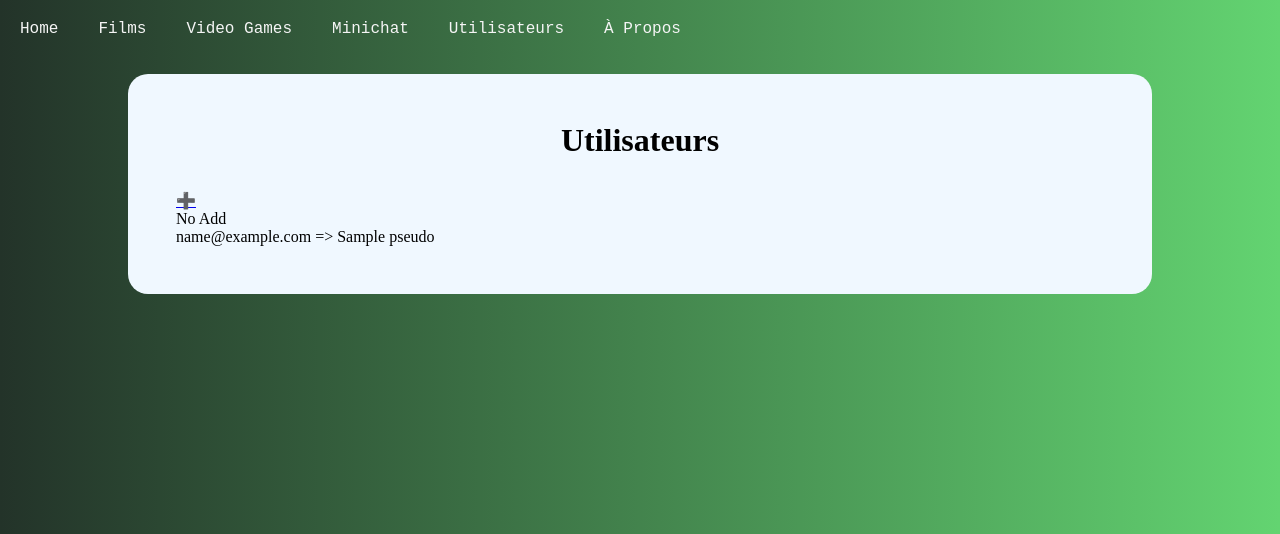
After one commit to bastienrc/sandbox-php, a PHP site: template src/templates/pages/users.php in a window 1280 px wide. The commit adds this page. Shown: the top 534 px of the page. Run offline with PHP 8.4, Linux system fonts and the light colour scheme; the template is opened without the code that fills it: most values are stand-ins (such as "Sample title", 1, 10 or a date in 2020).

Commit message:
📦 NEW: Ajout de la partie Utilisateurs

```diff
--- a/public/index.php
+++ b/public/index.php
@@ -7,4 +7,5 @@ if (isset($_GET["about"]))               { require dirname(__DIR__).'/src/contro
 if (isset($_GET["films"]))               { require dirname(__DIR__).'/src/controller/films.controller.php'; }
 if (isset($_GET["videogames"]))          { require dirname(__DIR__).'/src/controller/videogames.controller.php'; }
 if (isset($_GET["minichat"]))            { require dirname(__DIR__).'/src/controller/minichat.controller.php'; }
+if (isset($_GET["users"]))             { require dirname(__DIR__).'/src/controller/users.controller.php'; }
 else                                     { require dirname(__DIR__).'/src/controller/home.controller.php'; }
--- /dev/null
+++ b/src/controller/users.controller.php
@@ -0,0 +1,3 @@
+<?php
+require dirname(__DIR__) . '/model/users.model.php';
+require dirname(__DIR__) . '/templates/pages/users.php';
--- a/src/templates/components/nav.php
+++ b/src/templates/components/nav.php
@@ -4,6 +4,7 @@
     <li><a href="index.php?films">Films</a></li>
     <li><a href="index.php?videogames">Video Games</a></li>
     <li><a href="index.php?minichat">Minichat</a></li>
+    <li><a href="index.php?users">Utilisateurs</a></li>
     <li><a href="index.php?about">À Propos</a></li>
   </ul>
 </nav>
--- /dev/null
+++ b/src/templates/pages/users.php
@@ -0,0 +1,26 @@
+<?php
+$title = "Utilisateurs";
+ob_start();
+?>
+
+<div class="container-large">
+  <div>
+    <h1>Utilisateurs</h1>
+    <a href="?users&add" class="Btn_add" title="Ajouter un nouvelle utilisateur">➕</a>
+  </div>
+
+  <?= (isset($_GET["add"])) ? 'Add' : 'No Add'; ?>
+
+  <?php
+  foreach ($users as $user) {
+    echo "<p>" . $user['email'] . " => " . $user['pseudo'] . "</p>";
+  }
+  ?>
+</div>
+
+<?php
+$content = ob_get_clean();
+
+// LAYOUT
+require_once dirname(__DIR__) . '/layout.php';
+?>
```
Also changed, not shown: src/model/users.model.php (added, +11 -0 lines), .devcontainer/mediatheque.sql.
